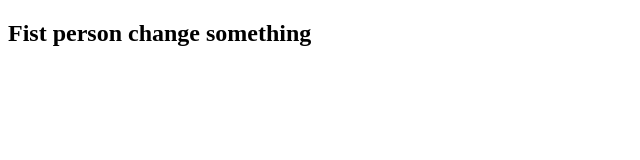
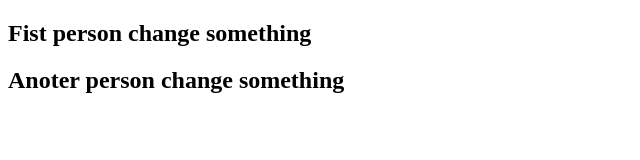
Before and after one commit to VathanaProgrammer/Testtt, a plain HTML site: page index.html in a window 1280 px wide. Shown: the whole page, without its empty margins (0-640 px from the left). Drawn offline with Linux system fonts and the light colour scheme.

Commit message:
another person

```diff
--- a/index.html
+++ b/index.html
@@ -7,5 +7,6 @@
 </head>
 <body>
     <h2>Fist person change something </h2>
+    <h2>Anoter person change something</h2>
 </body>
 </html>
```
